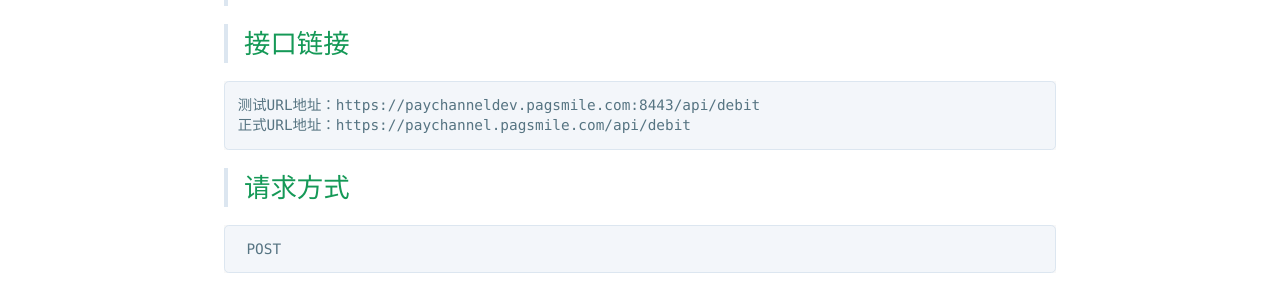
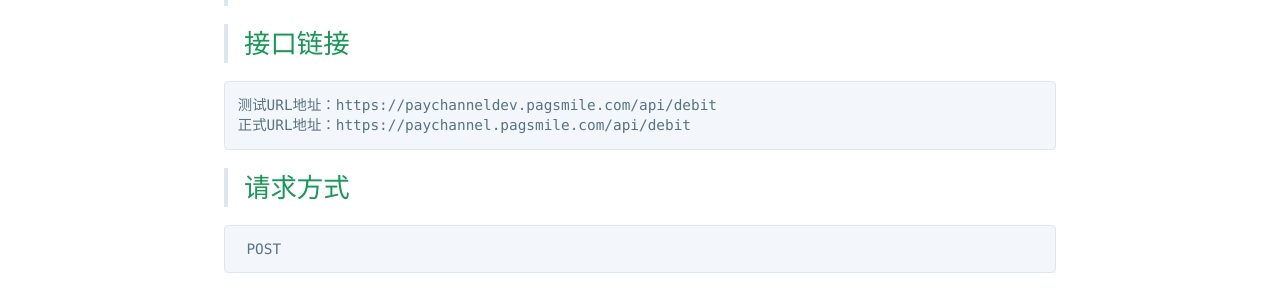
Before and after one commit to pagsmile/pagsmile.github.io, a Jekyll site: the page built from api/DriectDebitCard.md, in a window 1280 px wide and 900 px high. Shown: the part 406-695 px from the top of the window. Built offline with Jekyll 4.4.1, drawn with Linux system fonts in a browser that asks for light colours; our own code applies the rules of GitHub Pages for plain Markdown files; part of the change alters nothing that is shown.

Commit message:
Update DriectDebitCard.md

```diff
--- a/api/DriectDebitCard.md
+++ b/api/DriectDebitCard.md
@@ -6,7 +6,7 @@
 
 >## 接口链接
 
-    测试URL地址：https://paychanneldev.pagsmile.com:8443/api/debit
+    测试URL地址：https://paychanneldev.pagsmile.com/api/debit
     正式URL地址：https://paychannel.pagsmile.com/api/debit
 
 >## 请求方式
@@ -231,6 +231,7 @@ info.currency | String | Yes | 10 | 币种 |
 400 | SYSTEM_ERROR | 订单创建失败 | 请尝试重新下单。
 550 | SINGLE_DAY_PAY_LIMIT | 超过单日限额 | 检查参数设置或确认订单信息。
 
+更详细列表请参照[返回状态和错误一览](ReturnResult)
 
 >## 签名生成算法
 
```
